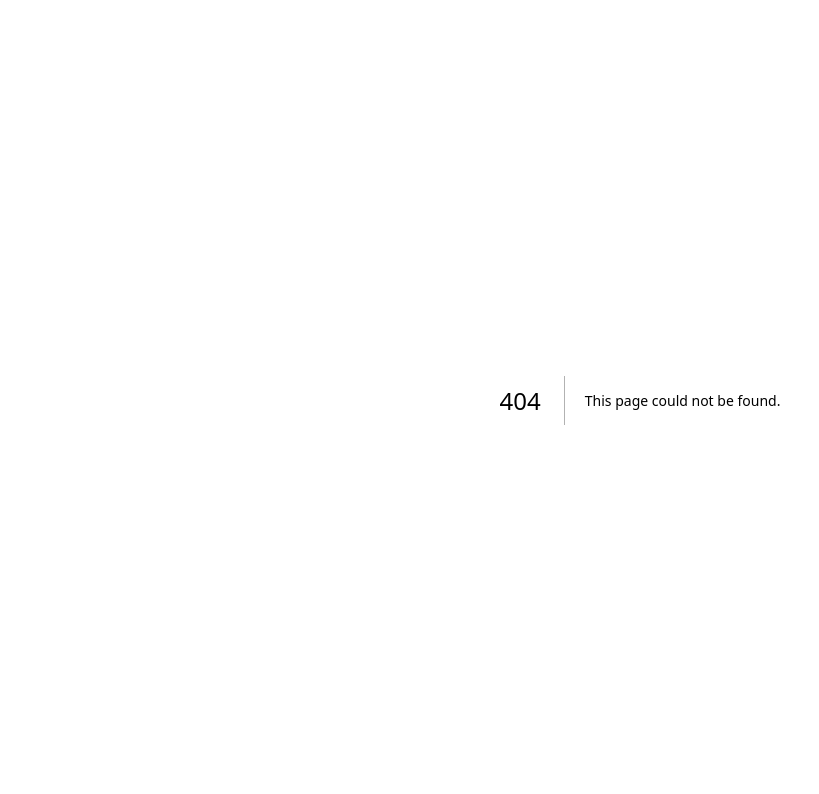
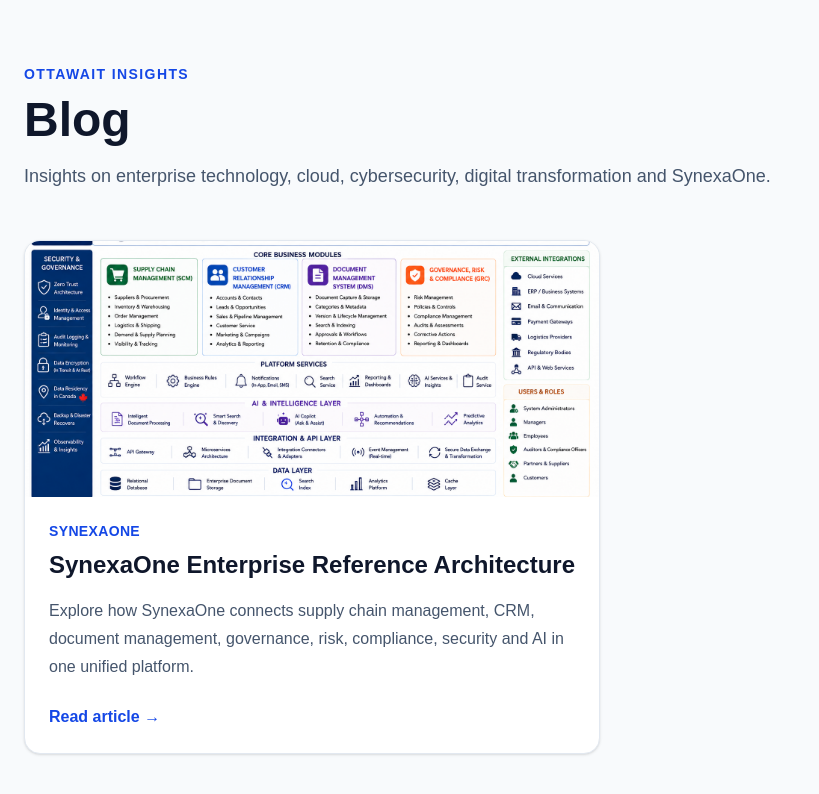
Before and after one commit to piyushinottawa/ottawait, a Next.js app: page /blog in a window 1280 px wide. Before the commit this address had no page. Shown: the top 794 px of the page, without its empty margins (0-819 px from the left). Built offline with nearby package versions, Linux system fonts and the light colour scheme.

Commit message:
Add blog landing page with SynexaOne article

```diff
--- /dev/null
+++ b/app/blog/page.tsx
@@ -0,0 +1,62 @@
+import Image from "next/image";
+import Link from "next/link";
+
+export default function BlogPage() {
+  return (
+    <main className="min-h-screen bg-slate-50">
+      <section className="mx-auto max-w-7xl px-6 py-16">
+        <header className="mb-12">
+          <p className="text-sm font-semibold uppercase tracking-widest text-blue-700">
+            OttawaIT Insights
+          </p>
+
+          <h1 className="mt-3 text-4xl font-bold text-slate-900 md:text-5xl">
+            Blog
+          </h1>
+
+          <p className="mt-4 max-w-3xl text-lg leading-8 text-slate-600">
+            Insights on enterprise technology, cloud, cybersecurity, digital
+            transformation and SynexaOne.
+          </p>
+        </header>
+
+        <article className="max-w-xl overflow-hidden rounded-2xl border border-slate-200 bg-white shadow-sm">
+          <Link href="/blog/synexaone-enterprise-architecture/">
+            <Image
+              src="/images/synexaone-marketing-architecture.png"
+              alt="SynexaOne Enterprise Reference Architecture"
+              width={1536}
+              height={1024}
+              className="h-64 w-full object-cover"
+            />
+          </Link>
+
+          <div className="p-6">
+            <p className="text-sm font-semibold uppercase tracking-wide text-blue-700">
+              SynexaOne
+            </p>
+
+            <h2 className="mt-2 text-2xl font-bold text-slate-900">
+              <Link href="/blog/synexaone-enterprise-architecture/">
+                SynexaOne Enterprise Reference Architecture
+              </Link>
+            </h2>
+
+            <p className="mt-4 leading-7 text-slate-600">
+              Explore how SynexaOne connects supply chain management, CRM,
+              document management, governance, risk, compliance, security and
+              AI in one unified platform.
+            </p>
+
+            <Link
+              href="/blog/synexaone-enterprise-architecture/"
+              className="mt-6 inline-block font-semibold text-blue-700"
+            >
+              Read article →
+            </Link>
+          </div>
+        </article>
+      </section>
+    </main>
+  );
+}
```
